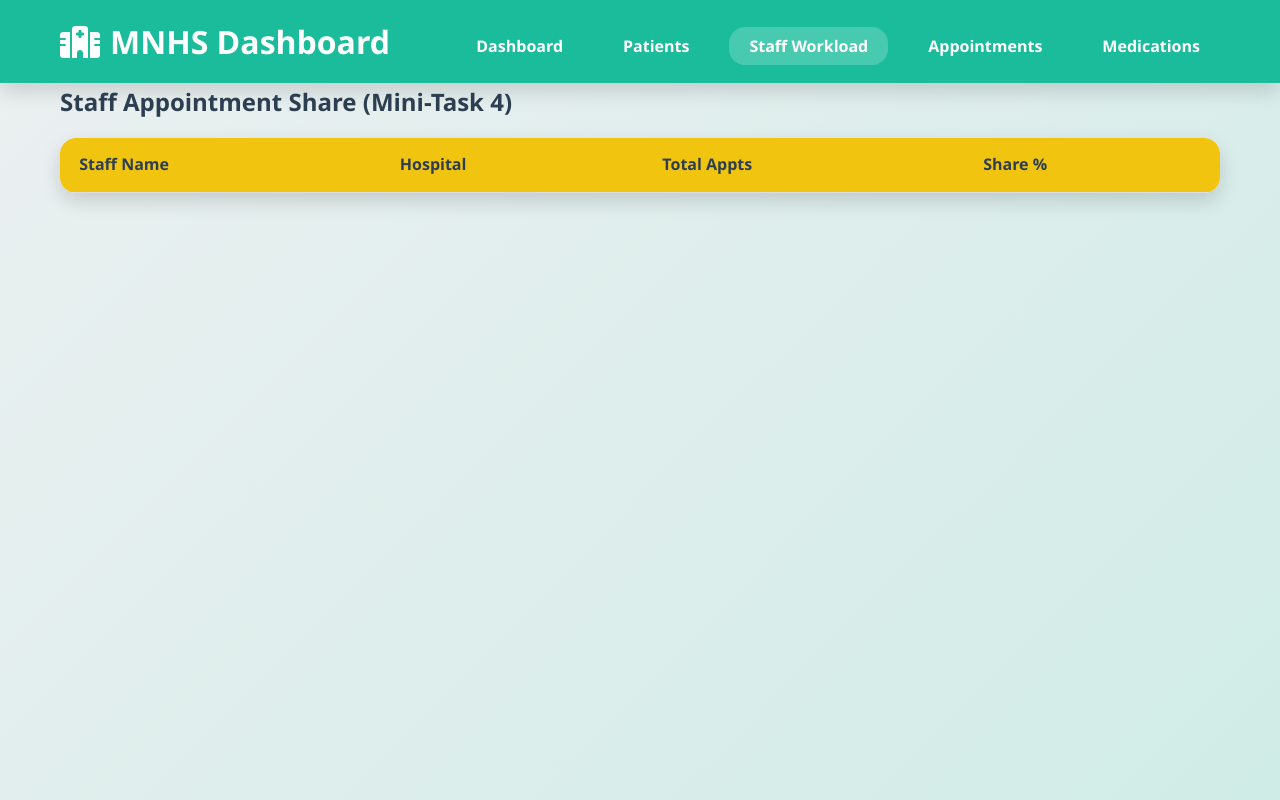
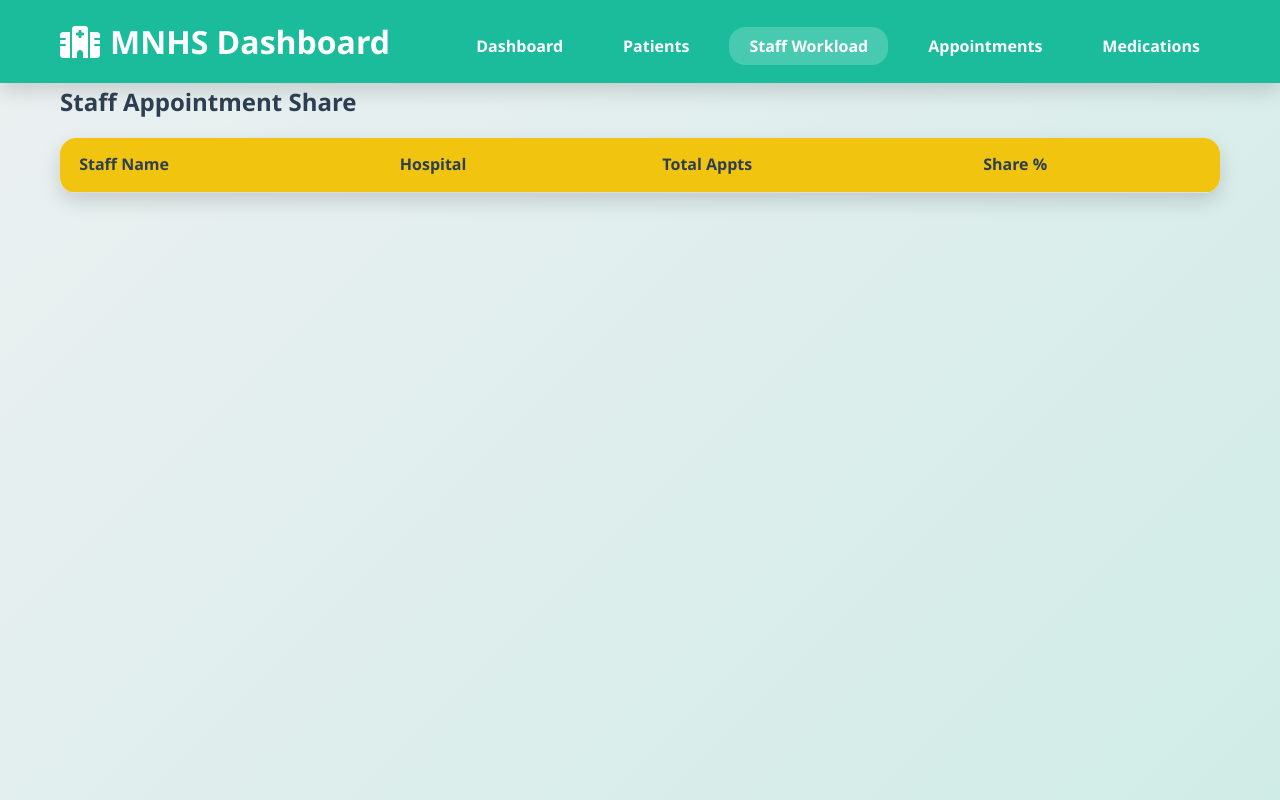
Before and after one commit to hash-gdel/DBMS-Project-, a plain HTML site: page MNHS_APP/templates/index.html in a window 1280 px wide. Both pictures are taken after a click on the link "Staff Workload". Drawn offline with Linux system fonts and the light colour scheme; no server answers.

Commit message:
Update index.html

```diff
--- a/MNHS_APP/templates/index.html
+++ b/MNHS_APP/templates/index.html
@@ -136,7 +136,7 @@ button:hover { background-color: var(--secondary-color); }
 
     <!-- Staff Workload -->
     <section id="staff" class="tab-content">
-        <h2>Staff Appointment Share (Mini-Task 4)</h2>
+        <h2>Staff Appointment Share </h2>
         <div class="table-container">
             <table>
                 <thead>
```
